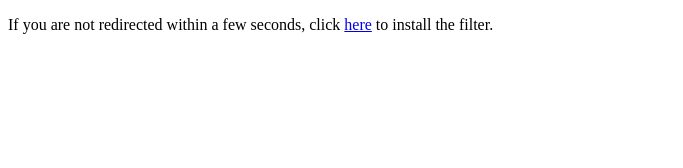
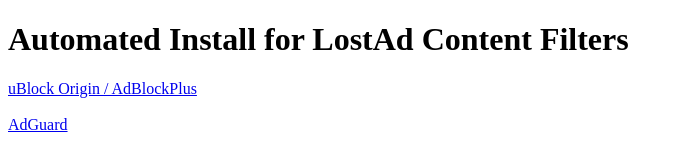
Before and after one commit to AndrewDaws/LostAd, a plain HTML site: page docs/index.html in a window 1280 px wide. Shown: the whole page, without its empty margins (0-683 px from the left). Drawn offline with Linux system fonts and the light colour scheme.

Commit message:
Update index.html

```diff
--- a/docs/index.html
+++ b/docs/index.html
@@ -1,9 +1,11 @@
 <!DOCTYPE html>
 <html>
    <body>
-    <title>Automatic Install</title>
-     <meta charset="UTF-8" />
-     <meta http-equiv="refresh" content="1; URL=abp:subscribe?location=https://raw.githubusercontent.com/lennihein/LostAd/main/lostad.txt&title=LostAd" />
-     <p>If you are not redirected within a few seconds, click <a href=abp:subscribe?location=https://raw.githubusercontent.com/lennihein/LostAd/main/lostad.txt&title=LostAd">here</a> to install the filter.</p>
+    <title>LostAd</title>
+      <h1>Automated Install for LostAd Content Filters</h1>
+     <p>
+        <a href=abp:subscribe?location=https://raw.githubusercontent.com/lennihein/LostAd/main/lostad.txt&title=LostAd">uBlock Origin / AdBlockPlus</a> <br><br>
+        <a href=adguard:subscribe?location=https://raw.githubusercontent.com/lennihein/LostAd/main/lostad.txt&title=LostAd">AdGuard</a>
+     </p>
    </body>
 </html>
```
